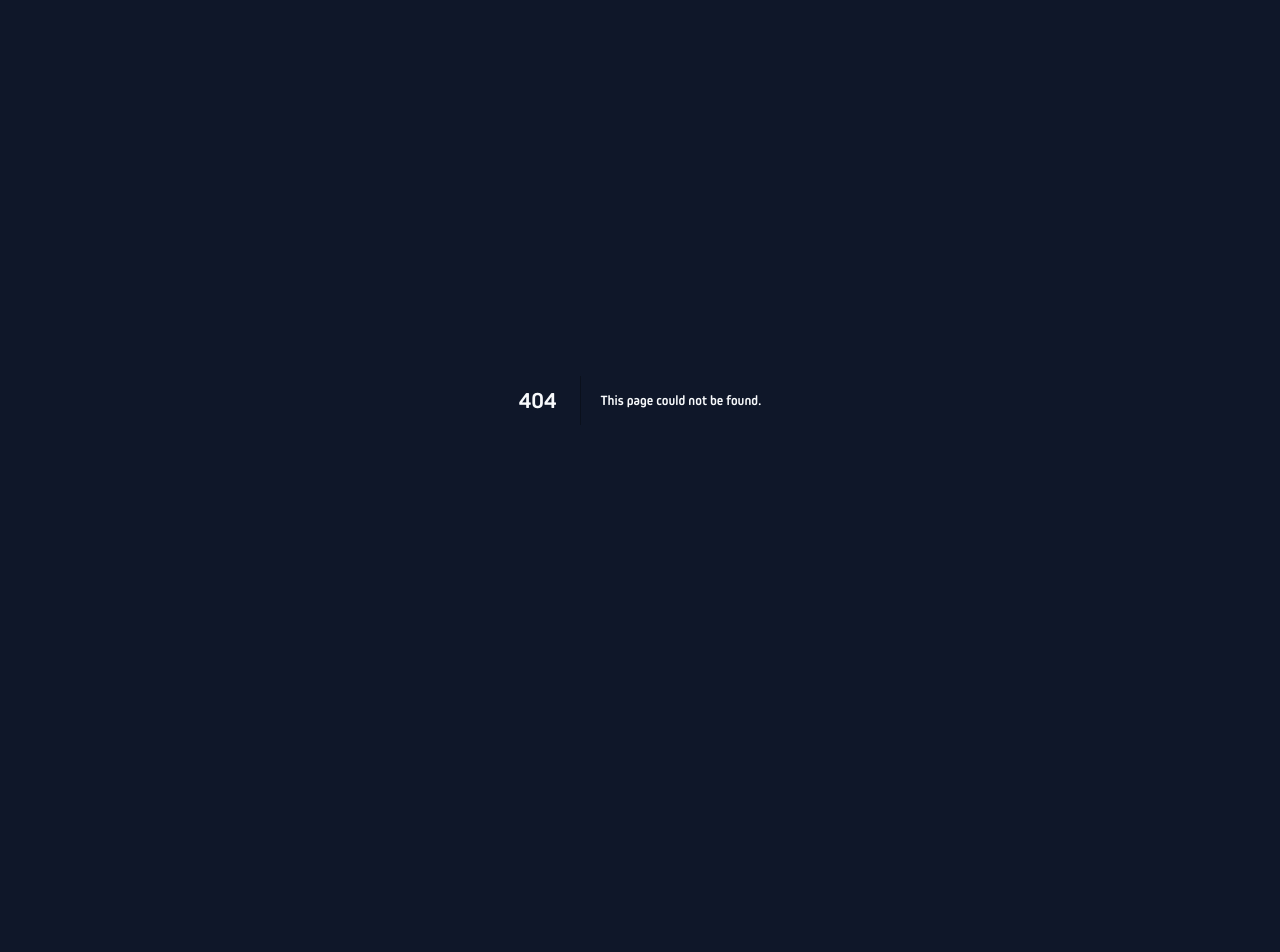
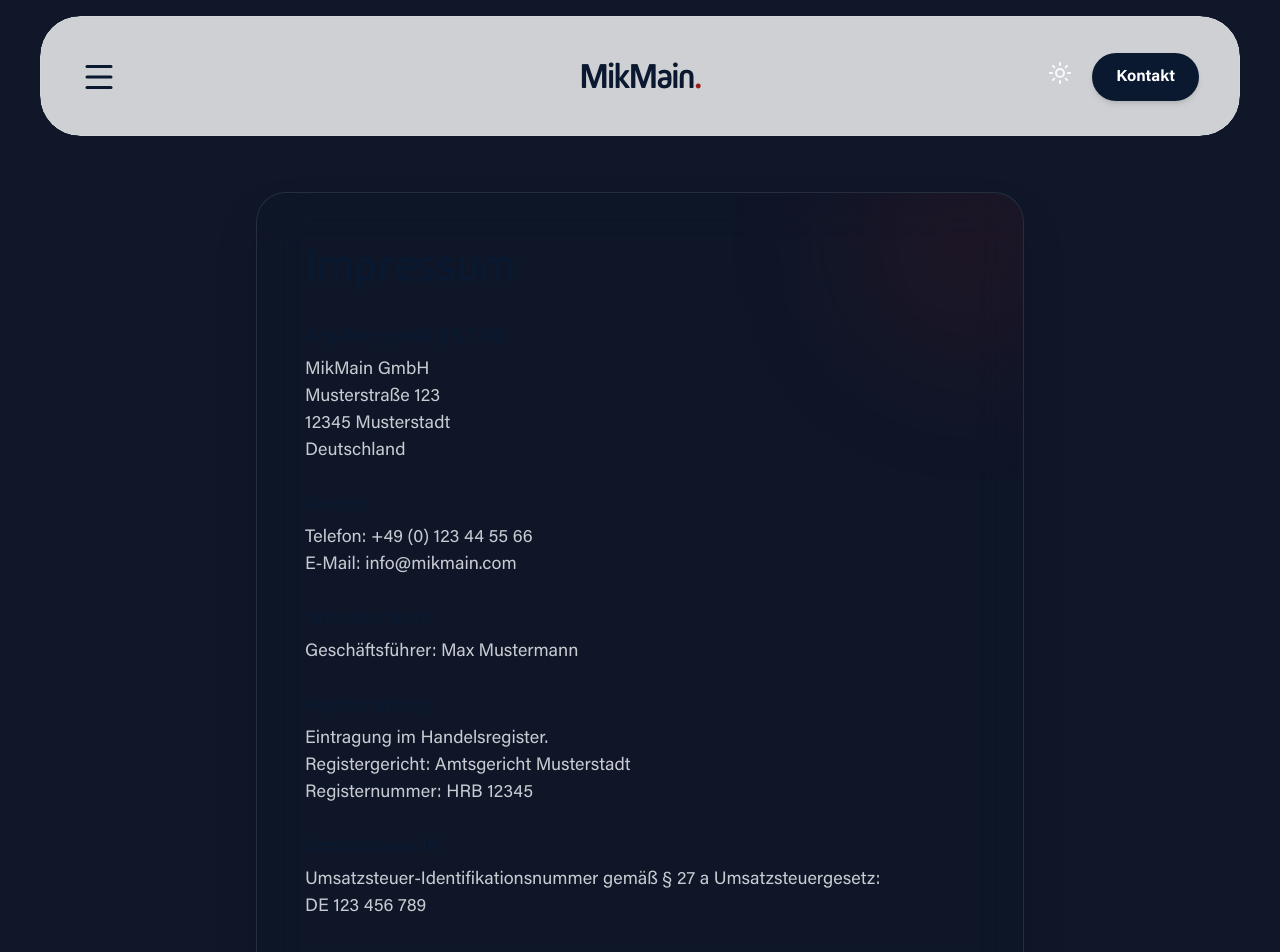
Before and after one commit to ayfiles/mikmain-web, a Next.js app: page /impressum in a window 1280 px wide. Before the commit this address had no page. Shown: the top 952 px of the page. Before the commit the page ends 800 px from the top, so only its background shows below. Built offline with nearby package versions, Linux system fonts and the light colour scheme.

Commit message:
navbar fix and impressum

```diff
--- /dev/null
+++ b/app/impressum/page.tsx
@@ -0,0 +1,113 @@
+"use client";
+
+import React from "react";
+import CardNav, { CardNavItem } from "@/components/ui/CardNav";
+
+// HINWEIS: Hier idealerweise dieselben Items wie in app/page.tsx nutzen,
+// damit die Navigation konsistent bleibt.
+const navItems: CardNavItem[] = [
+  {
+    label: "Kollektionen",
+    bgColor: "#0a192f",
+    textColor: "#ffffff",
+    links: [{ label: "Zu den Kollektionen", href: "/#kollektionen", ariaLabel: "Kollektionen" }],
+  },
+  {
+    label: "Referenzen",
+    bgColor: "#ffffff",
+    textColor: "#0a192f",
+    links: [{ label: "Unsere Kunden", href: "/#referenzen", ariaLabel: "Referenzen" }],
+  },
+  {
+    label: "Services",
+    bgColor: "#DC2626", // mik-red
+    textColor: "#ffffff",
+    links: [{ label: "Unsere Leistungen", href: "/#services", ariaLabel: "Services" }],
+  },
+  {
+    label: "Kontakt",
+    bgColor: "#0a192f",
+    textColor: "#ffffff",
+    links: [{ label: "Jetzt anfragen", href: "/#kontakt", ariaLabel: "Kontakt" }],
+  },
+];
+
+export default function ImpressumPage() {
+  return (
+    <div className="min-h-screen bg-background relative font-sans text-foreground overflow-x-hidden selection:bg-mik-red selection:text-white">
+
+      {/* Navbar einbinden */}
+      <CardNav
+        items={navItems}
+        baseColor="rgba(255, 255, 255, 0.8)" // Leicht transparent für Glass-Look
+      />
+
+      {/* Main Content Area - mit Padding oben, damit es nicht unter der Sticky Nav verschwindet */}
+      <main className="container mx-auto px-4 pt-32 pb-20 md:pt-48">
+
+        {/* Die "Card" für das Impressum */}
+        <div className="max-w-3xl mx-auto rounded-[30px] border border-white/10 bg-mik-navy/5 backdrop-blur-xl shadow-2xl p-6 md:p-12 relative overflow-hidden">
+
+          {/* Dekorativer Hintergrund-Blob (optional, passend zur CI) */}
+          <div className="absolute -top-20 -right-20 w-64 h-64 bg-mik-red/10 rounded-full blur-3xl pointer-events-none"></div>
+
+          <h1 className="text-4xl md:text-5xl font-heading font-bold text-mik-navy mb-8 relative z-10">
+            Impressum
+          </h1>
+
+          <div className="space-y-6 text-lg text-foreground/80 relative z-10 font-sans">
+
+            <section>
+              <h2 className="text-xl font-bold text-mik-navy mb-2">Angaben gemäß § 5 TMG</h2>
+              <p>
+                MikMain GmbH<br />
+                Musterstraße 123<br />
+                12345 Musterstadt<br />
+                Deutschland
+              </p>
+            </section>
+
+            <section>
+              <h2 className="text-xl font-bold text-mik-navy mb-2">Kontakt</h2>
+              <p>
+                Telefon: +49 (0) 123 44 55 66<br />
+                E-Mail: info@mikmain.com
+              </p>
+            </section>
+
+            <section>
+              <h2 className="text-xl font-bold text-mik-navy mb-2">Vertreten durch</h2>
+              <p>
+                Geschäftsführer: Max Mustermann
+              </p>
+            </section>
+
+            <section>
+              <h2 className="text-xl font-bold text-mik-navy mb-2">Registereintrag</h2>
+              <p>
+                Eintragung im Handelsregister.<br />
+                Registergericht: Amtsgericht Musterstadt<br />
+                Registernummer: HRB 12345
+              </p>
+            </section>
+
+            <section>
+              <h2 className="text-xl font-bold text-mik-navy mb-2">Umsatzsteuer-ID</h2>
+              <p>
+                Umsatzsteuer-Identifikationsnummer gemäß § 27 a Umsatzsteuergesetz:<br />
+                DE 123 456 789
+              </p>
+            </section>
+
+            <div className="w-full h-px bg-mik-navy/10 my-8"></div>
+
+            <p className="text-sm opacity-60">
+              Hinweis: Dies ist ein Platzhalter-Impressum. Bitte ersetzen Sie diese Daten vor Veröffentlichung durch Ihre rechtlich korrekten Angaben.
+            </p>
+
+          </div>
+        </div>
+      </main>
+    </div>
+  );
+}
--- a/components/sections/footer-section.tsx
+++ b/components/sections/footer-section.tsx
@@ -2,6 +2,7 @@
 
 import { motion } from "framer-motion";
 import { Mail, Phone, MapPin, Linkedin, Instagram, ArrowUpRight } from "lucide-react";
+import Link from "next/link"; // <--- Import hinzugefügt für besseres Routing
 
 const FOOTER_LINKS = {
   company: [
@@ -16,7 +17,7 @@ const FOOTER_LINKS = {
     { label: "Wäscheservice", href: "#" },
   ],
   legal: [
-    { label: "Impressum", href: "#" },
+    { label: "Impressum", href: "/impressum" }, // <--- HIER GEÄNDERT
     { label: "Datenschutz", href: "#" },
     { label: "AGB", href: "#" },
   ],
@@ -160,13 +161,13 @@ export function FooterSection() {
               </p>
               <div className="flex gap-4">
                 {FOOTER_LINKS.legal.map((link, idx) => (
-                  <a
+                  <Link
                     key={idx}
                     href={link.href}
                     className="text-gray-500 hover:text-white text-xs transition-colors"
                   >
                     {link.label}
-                  </a>
+                  </Link>
                 ))}
               </div>
             </div>
--- a/components/ui/CardNav.tsx
+++ b/components/ui/CardNav.tsx
@@ -3,6 +3,7 @@
 import React, { useLayoutEffect, useRef, useState } from 'react';
 import { gsap } from 'gsap';
 import { ArrowUpRight, Menu, X } from 'lucide-react';
+import Link from 'next/link'; // <--- NEU
 import { AnimatedThemeToggler } from "@/components/ui/animated-theme-toggler";
 import { useOutsideClick } from "@/hooks/use-outside-click";
 
@@ -45,10 +46,7 @@ const CardNav: React.FC<CardNavProps> = ({
   const [isHamburgerOpen, setIsHamburgerOpen] = useState(false);
   const [isExpanded, setIsExpanded] = useState(false);
   const navRef = useRef<HTMLDivElement | null>(null);
-
-  // FIX: Typ auf HTMLAnchorElement geändert, da die Karten <a> Tags sind
   const cardsRef = useRef<HTMLAnchorElement[]>([]);
-
   const tlRef = useRef<gsap.core.Timeline | null>(null);
 
   const calculateHeight = () => {
@@ -58,7 +56,6 @@ const CardNav: React.FC<CardNavProps> = ({
     const isMobile = typeof window !== 'undefined' && window.matchMedia('(max-width: 768px)').matches;
     const baseHeight = isMobile ? 60 : 120;
 
-    // Für beide Fälle: Content sichtbar machen, Höhe messen, wieder verstecken
     const contentEl = navEl.querySelector('.card-nav-content') as HTMLElement;
     if (contentEl) {
       const wasVisible = contentEl.style.visibility;
@@ -72,7 +69,7 @@ const CardNav: React.FC<CardNavProps> = ({
       contentEl.style.height = 'auto';
       contentEl.offsetHeight;
 
-        const padding = 8;
+      const padding = 16;
       const contentHeight = contentEl.scrollHeight;
 
       contentEl.style.visibility = wasVisible;
@@ -83,7 +80,7 @@ const CardNav: React.FC<CardNavProps> = ({
       return baseHeight + contentHeight + padding;
     }
 
-    return isMobile ? 200 : 340;
+    return isMobile ? 250 : 400;
   };
 
   const createTimeline = () => {
@@ -142,12 +139,10 @@ const CardNav: React.FC<CardNavProps> = ({
     }
   };
 
-  // FIX: Typ auf HTMLAnchorElement geändert
   const setCardRef = (i: number) => (el: HTMLAnchorElement | null) => {
     if (el) cardsRef.current[i] = el;
   };
 
-  // Click-Outside Handler
   useOutsideClick(navRef, () => {
     if (isExpanded) {
       const tl = tlRef.current;
@@ -160,7 +155,7 @@ const CardNav: React.FC<CardNavProps> = ({
 
   return (
     <div
-      className={`card-nav-container absolute left-1/2 -translate-x-1/2 w-[95%] max-w-[1200px] z-[99] top-4 rounded-[40px] overflow-x-hidden ${className}`}
+      className={`card-nav-container fixed left-1/2 -translate-x-1/2 w-[95%] max-w-[1200px] z-[40] top-4 rounded-[40px] overflow-x-hidden ${className}`}
       style={{ maxWidth: 'min(95vw, 1200px)' }}
     >
       <nav
@@ -170,7 +165,7 @@ const CardNav: React.FC<CardNavProps> = ({
       >
         <div className="card-nav-top absolute inset-x-0 top-0 h-[60px] md:h-[120px] flex items-center justify-between px-4 md:px-10 z-[2]">
 
-          {/* MENU BUTTON (LINKS) */}
+          {/* MENU BUTTON */}
           <div
             className="cursor-pointer hover:opacity-70 transition-opacity touch-manipulation p-2 -ml-2"
             onClick={toggleMenu}
@@ -180,19 +175,19 @@ const CardNav: React.FC<CardNavProps> = ({
             {isHamburgerOpen ? <X size={24} className="sm:w-7 sm:h-7 md:w-9 md:h-9" /> : <Menu size={24} className="sm:w-7 sm:h-7 md:w-9 md:h-9" />}
           </div>
 
-          {/* LOGO (MITTE) */}
-          <div className="absolute left-1/2 top-1/2 -translate-x-1/2 -translate-y-1/2 flex items-center font-heading font-bold text-xl sm:text-2xl md:text-4xl tracking-tighter text-mik-navy">
+          {/* LOGO (JETZT KLICKBAR) */}
+          <Link
+            href="/"
+            className="absolute left-1/2 top-1/2 -translate-x-1/2 -translate-y-1/2 flex items-center font-heading font-bold text-xl sm:text-2xl md:text-4xl tracking-tighter text-mik-navy hover:opacity-80 transition-opacity"
+          >
              {logo ? <img src={logo} alt={logoAlt} className="h-8 sm:h-10 md:h-14 w-auto" /> : <span>MikMain<span className="text-mik-red">.</span></span>}
-          </div>
+          </Link>
 
-          {/* RECHTS: CTA & THEME TOGGLER */}
+          {/* RECHTS */}
           <div className="flex items-center gap-3 md:gap-5">
-
-             {/* Der neue Theme Toggler */}
              <div className="hidden md:block scale-100">
                <AnimatedThemeToggler />
              </div>
-
              <button
                type="button"
                className="hidden md:inline-flex rounded-full px-6 py-3 text-base font-bold shadow-md hover:shadow-lg hover:-translate-y-0.5 transform duration-200"
@@ -202,14 +197,12 @@ const CardNav: React.FC<CardNavProps> = ({
              </button>
           </div>
 
-          {/* Platzhalter Mobile */}
           <div className="md:hidden w-[24px]"></div>
-
         </div>
 
         {/* CONTENT */}
         <div
-          className={`card-nav-content absolute left-0 right-0 top-[65px] md:top-[130px] bottom-0 px-4 md:px-10 py-1 flex flex-col md:flex-row items-center justify-center gap-[9px] z-[1] ${
+          className={`card-nav-content absolute left-0 right-0 top-[65px] md:top-[130px] bottom-0 px-4 md:px-10 py-2 flex flex-col md:flex-row items-center justify-center gap-[9px] z-[1] ${
             isExpanded ? 'visible pointer-events-auto' : 'invisible pointer-events-none'
           }`}
         >
@@ -220,7 +213,7 @@ const CardNav: React.FC<CardNavProps> = ({
                 key={`${item.label}-${idx}`}
                 href={firstLink?.href || '#'}
                 onClick={() => setIsExpanded(false)}
-                className="nav-card relative flex flex-col justify-between p-1 rounded-[12px] h-[45px] md:h-[90px] w-[calc(100%-32px)] md:w-[calc(18.75%-9px)] transition-all duration-300 ease-in-out hover:scale-110 backdrop-blur-xl border border-white/10 shadow-lg cursor-pointer"
+                className="nav-card relative flex flex-col justify-between p-3 rounded-[16px] h-[70px] md:h-[150px] w-[calc(100%-32px)] md:w-auto md:flex-1 md:min-w-[120px] transition-all duration-300 ease-in-out hover:scale-[1.02] backdrop-blur-xl border border-white/10 shadow-lg cursor-pointer"
                 ref={setCardRef(idx)}
                 style={{
                   backgroundColor: item.bgColor || 'rgba(10, 25, 47, 0.7)',
@@ -228,13 +221,14 @@ const CardNav: React.FC<CardNavProps> = ({
                   textDecoration: 'none'
                 }}
               >
-                <div className="text-xs font-heading font-bold mb-0.5 opacity-90">
+                <div className="text-sm md:text-lg font-heading font-bold mb-0.5 opacity-90 leading-tight">
                   {item.label}
                 </div>
+
                 <div className="flex flex-col gap-0.5">
                   {firstLink && (
-                    <div className="inline-flex items-center gap-1 text-[8px] font-medium opacity-70">
-                      <ArrowUpRight size={8} />
+                    <div className="inline-flex items-center gap-1 text-[10px] md:text-xs font-medium opacity-80">
+                      <ArrowUpRight size={12} className="md:w-4 md:h-4" />
                       {firstLink.label}
                     </div>
                   )}
```
